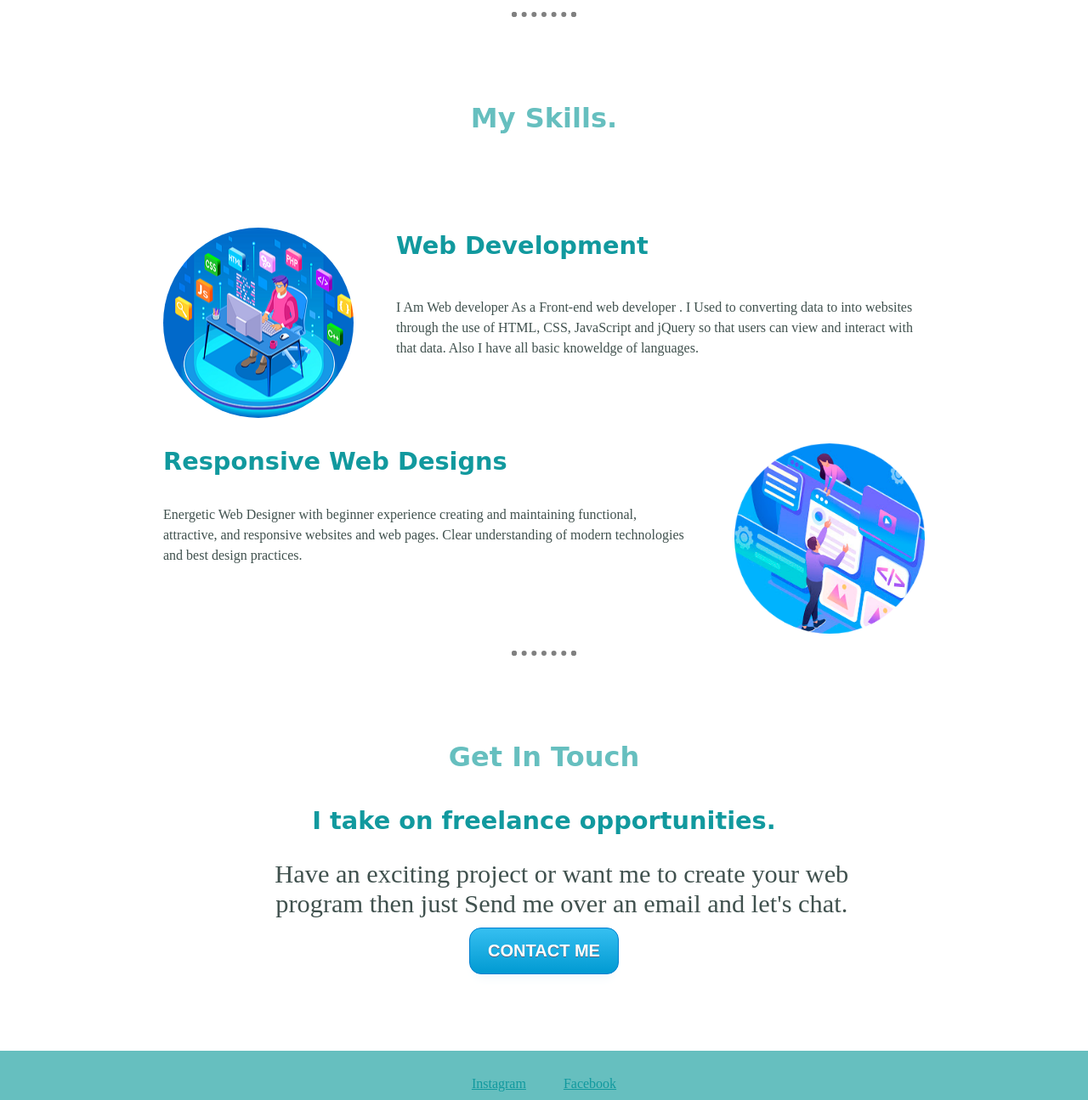
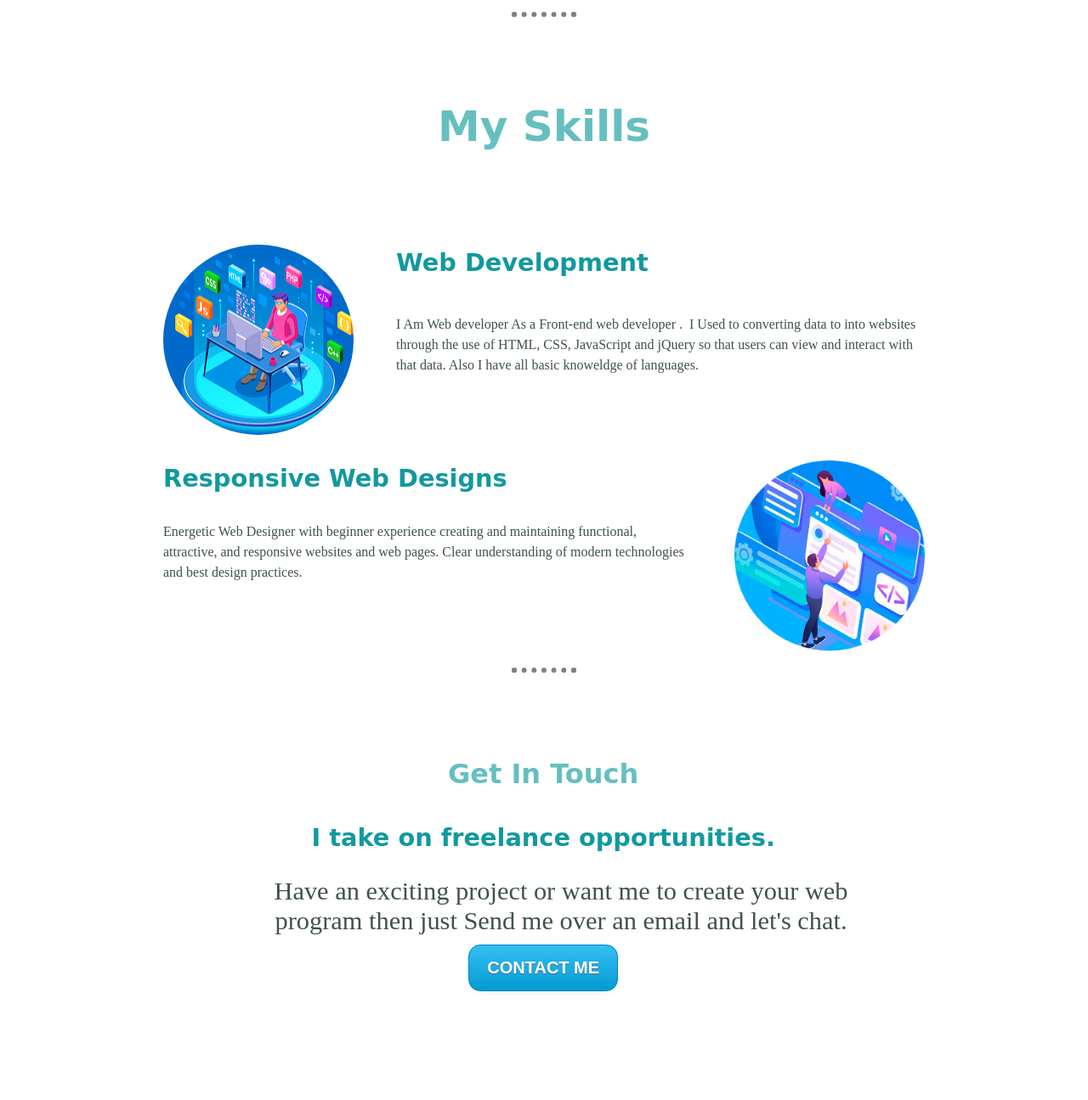
Before and after one commit to Puneetgautam2806/Personal-website, a plain HTML site: page index.html in a window 1280 px wide. Shown: the part 1220-2515 px from the top of the page at 85% size. Drawn offline with Linux system fonts and the light colour scheme; a web font is replaced by a local one.

Commit message:
personal-website files

```diff
--- a/css/style.css
+++ b/css/style.css
@@ -123,10 +123,13 @@ margin-right: 50px;
 
 .contact-me{
 width: 53%;
-margin: 40px auto 50px;
+margin: 40px 300px 300px;
 text-align: center;
 }
 
+.heading-skills{
+  font-size:50px
+}
 .footer-link:hover{
   color:white;
 }
--- a/index.html
+++ b/index.html
@@ -25,11 +25,11 @@
     </div>
     <hr>
     <div class="skills">
-      <h2>My Skills.</h2>
+      <h2 class="heading-skills">My Skills</h2>
       <div class="skill-row">
         <img class= "web-development" src="images\web-development.png" alt="web-development">
         <h3>Web Development</h3>
-        <p class="development-bottam-content">I Am Web developer  As a  Front-end web developer . I Used to converting data to into websites through the use of HTML, CSS, JavaScript and jQuery so that users can view and interact with that data. Also I have all basic knoweldge of languages.
+        <p class="development-bottam-content">I Am Web developer  As a  Front-end web developer .&nbsp I Used to converting data to into websites through the use of HTML, CSS, JavaScript and jQuery so that users can view and interact with that data. Also I have all basic knoweldge of languages.
         </p>
       </div>
       <div class="skill-row">
```
